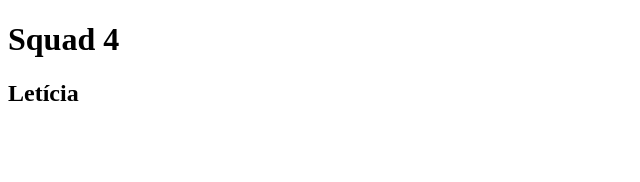
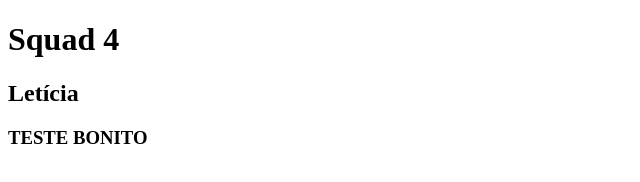
Before and after one commit to LeticiaBorges06/Squad-2.0, a plain HTML site: page index.html in a window 1280 px wide. Shown: the whole page, without its empty margins (0-640 px from the left). Drawn offline with Linux system fonts and the light colour scheme.

Commit message:
ALTERAÇÃO HTML

```diff
--- a/index.html
+++ b/index.html
@@ -8,6 +8,7 @@
 <body>
     <h1>Squad 4</h1>
     <h2>Letícia</h2>
+    <H3>TESTE BONITO</H3>
     <script src="script.js"></script>
 </body>
 </html>
```
